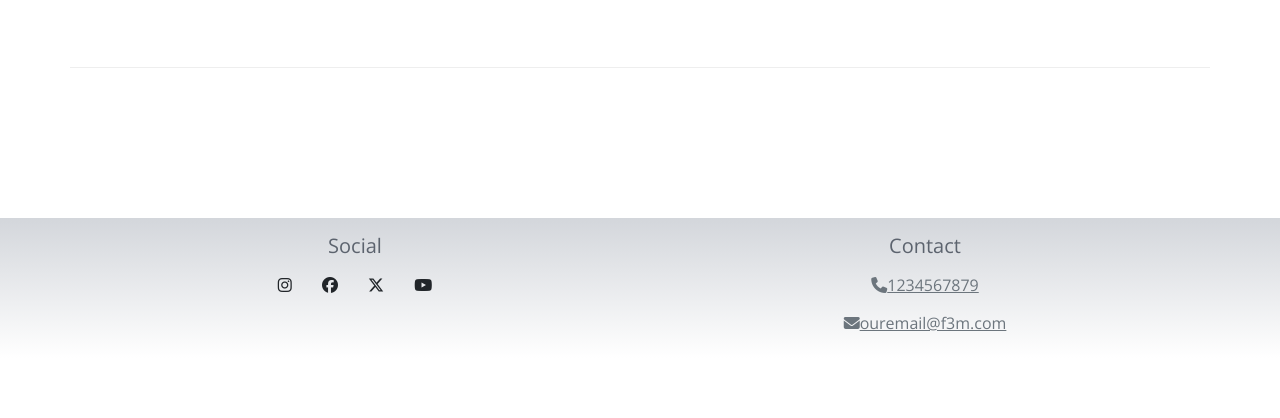
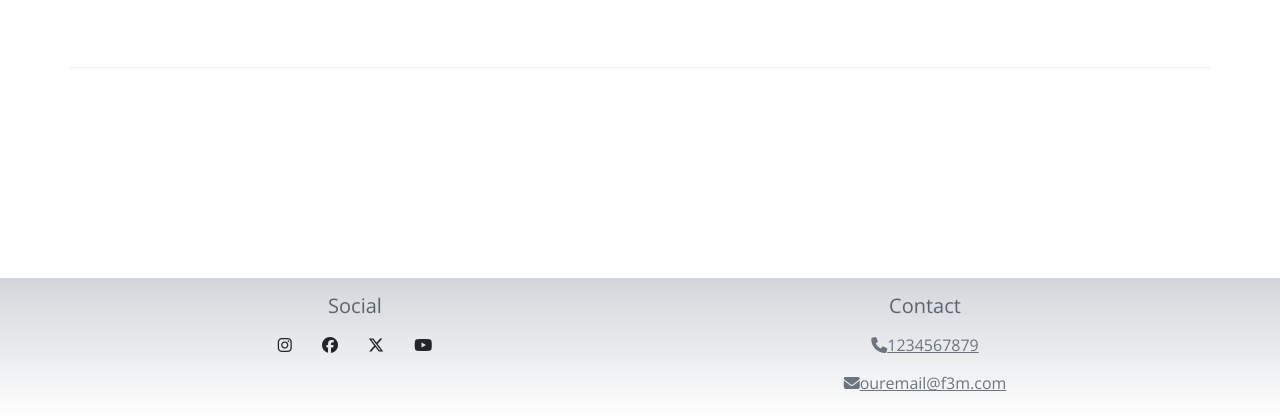
Before and after one commit to johnbean36/fantasy3movies, a Django app: page / in a window 1280 px wide. Shown: the part 463-881 px from the top of the page. Run offline with Django 5.2, Linux system fonts and the light colour scheme; some libraries are stand-ins or nearby versions.

Commit message:
footer problem

```diff
--- a/main_app/static/css/style.css
+++ b/main_app/static/css/style.css
@@ -21,6 +21,7 @@ footer {
   padding: 20px 0;
   position: fixed;
   left: 0;
+  bottom: 0;
   width: 100%;
   text-align: center;
   padding: 10px 0;
--- a/main_app/templates/base.html
+++ b/main_app/templates/base.html
@@ -66,7 +66,7 @@
         {% block content %}
         {% endblock %}
     </main >
-    <footer class="footer mt-auto py-3" >
+    <footer class="footer mt-auto py-3">
         <div class="container">
             <div class="row">
                 <div class="col-sm-6">
```
